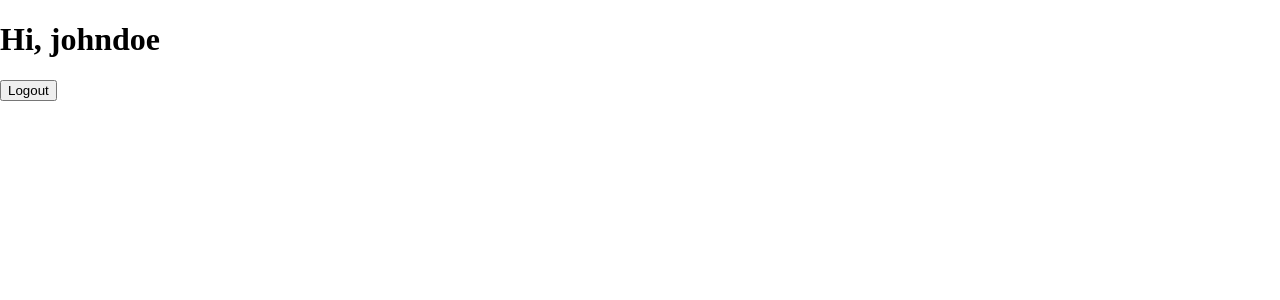
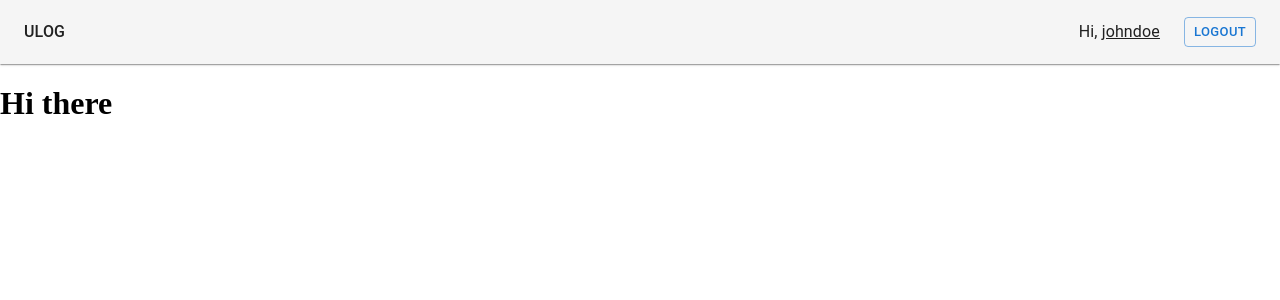
Before and after one commit to vvkin/ulog, a React (Vite) app: page /auth/login in a window 1280 px wide. Both pictures are taken after a click on the button "Login". Shown: the top 300 px of the page. Built offline with nearby package versions, Linux system fonts and the light colour scheme.

Commit message:
Set up mui, add top panel

```diff
--- a/src/App.jsx
+++ b/src/App.jsx
@@ -1,17 +1,40 @@
+import { useEffect, useState } from 'react';
 import { BrowserRouter, Route, Routes } from 'react-router-dom';
+import { LinearProgress } from '@mui/material';
 
 import { AppPublic } from './app/AppPublic';
 import { AppPrivate } from './app/AppPrivate';
+import { useStore } from './store';
+import * as authService from './service/auth.service';
 
 export const App = () => {
+  const { authStore } = useStore();
+  const [isLoading, setIsLoading] = useState(true);
+
+  useEffect(() => {
+    if (authStore.isAuthenticated()) {
+      setIsLoading(false);
+      return;
+    }
+    authService
+      .refreshSession(authStore.getSessionId())
+      .then(() => authStore.resetAuthState())
+      .catch(() => authStore.resetAuthState())
+      .finally(() => setIsLoading(false));
+  }, []);
+
   return (
     <>
+      {isLoading ? (
+        <LinearProgress />
+      ) : (
         <BrowserRouter>
           <Routes>
             <Route path="/auth/*" element={<AppPublic />} />
             <Route path="*" element={<AppPrivate />} />
           </Routes>
         </BrowserRouter>
+      )}
     </>
   );
 };
--- a/src/app/AppPrivate.jsx
+++ b/src/app/AppPrivate.jsx
@@ -1,16 +1,34 @@
-import { Navigate, Routes, Route } from 'react-router-dom';
+import { useEffect } from 'react';
+import { Navigate, Routes, Route, Outlet } from 'react-router-dom';
 
 import { useStore } from '../store';
 import { IndexPage } from '../page';
+import { UserHeaderPanel } from '../component/auth/user-header-panel';
+import { UserStore } from '../store/user.store';
 
 export const AppPrivate = () => {
   const { authStore } = useStore();
   if (!authStore.isAuthenticated()) {
     return <Navigate to="/auth/login" replace />;
   }
+
+  const userStore = new UserStore(authStore.getUserId());
+  useEffect(() => {
+    userStore.load().catch((err) => console.error(err));
+  }, []);
+
   return (
     <Routes>
-      <Route path="/" element={<IndexPage />} />
+      <Route
+        element={
+          <>
+            <UserHeaderPanel userStore={userStore} />
+            <Outlet />
+          </>
+        }
+      >
+        <Route path="/" element={<IndexPage />} />
+      </Route>
     </Routes>
   );
 };
--- /dev/null
+++ b/src/component/auth/user-header-panel.jsx
@@ -0,0 +1,62 @@
+import { useNavigate } from 'react-router';
+import { Link as ReactRouterLink } from 'react-router-dom';
+import { observer } from 'mobx-react-lite';
+import { AppBar, Toolbar, Typography, Button, Box, Stack } from '@mui/material';
+
+import { useStore } from '../../store';
+import * as authService from '../../service/auth.service';
+
+export const UserHeaderPanel = observer(({ userStore }) => {
+  const navigate = useNavigate();
+  const { authStore } = useStore();
+
+  const handleLogout = async (event) => {
+    event.preventDefault();
+    try {
+      await authService.logout();
+    } finally {
+      authStore.resetAuthState();
+      navigate(0);
+    }
+  };
+
+  return (
+    <AppBar position="static" color="default" elevation={1}>
+      <Toolbar>
+        <Box sx={{ flexGrow: 1 }}>
+          <Box
+            direction="row"
+            spacing={1}
+            alignItems="center"
+            sx={{
+              display: 'inline-flex',
+            }}
+            component={ReactRouterLink}
+            to="/"
+          >
+            <Typography
+              sx={{
+                fontFamily: 'default',
+                textTransform: 'uppercase',
+                fontWeight: 'medium',
+              }}
+            >
+              ULog
+            </Typography>
+          </Box>
+        </Box>
+        <Stack direction="row" spacing={3} alignItems="center">
+          <Box>
+            <Typography display="inline">Hi,&nbsp;</Typography>
+            <Typography display="inline" sx={{ textDecoration: 'underline' }}>
+              {userStore.username}
+            </Typography>
+          </Box>
+          <Button size="small" variant="outlined" onClick={handleLogout}>
+            Logout
+          </Button>
+        </Stack>
+      </Toolbar>
+    </AppBar>
+  );
+});
--- a/src/page/index.jsx
+++ b/src/page/index.jsx
@@ -1,21 +1,7 @@
-import { useNavigate } from 'react-router';
-import { useStore } from '../store';
-
 export const IndexPage = () => {
-  const { userStore, authStore } = useStore();
-  const { userId } = userStore.getUser();
-  const navigate = useNavigate();
-
-  const handleLogout = (event) => {
-    event.preventDefault();
-    authStore.resetAuthState();
-    navigate(0);
-  };
-
   return (
     <>
-      <h1>Hi, {userId}</h1>
-      <button onClick={(evt) => handleLogout(evt)}>Logout</button>
+      <h1>Hi there</h1>
     </>
   );
 };
--- /dev/null
+++ b/src/service/auth.service.js
@@ -0,0 +1,15 @@
+export const logout = async () => {
+    // no-op
+};
+
+export const register = async () => {
+    // no-op
+};
+
+export const login = async () => {
+    // no-op
+};
+
+export const refreshSession = async (sessionId) => {
+    // no-op
+}
--- a/src/store/auth.store.js
+++ b/src/store/auth.store.js
@@ -22,3 +22,7 @@ export const resetAuthState = () => {
 export const getUserId = () => {
     return state.userId;
 };
+
+export const getSessionId = () => {
+    return state.userId;
+}
--- a/src/store/index.js
+++ b/src/store/index.js
@@ -2,6 +2,5 @@ import * as authStore from './auth.store';
 import * as userStore from './user.store';
 
 export const useStore = () => ({
-  authStore: authStore,
-  userStore: userStore,
+    authStore: authStore,
 });
--- a/src/store/user.store.js
+++ b/src/store/user.store.js
@@ -1,6 +1,19 @@
-import * as authStore from './auth.store';
+import { makeAutoObservable, runInAction } from 'mobx';
 
-export const getUser = () => {
-  const userId = authStore.getUserId();
-  return { userId };
-};
+export class UserStore {
+    id = null
+
+    constructor(userId) {
+        this.id = userId;
+        makeAutoObservable(this, {
+            id: false,
+            dispose: false
+        });
+    }
+
+    async load() {
+        runInAction(() => {
+            this.username = this.id;
+        })
+    }
+}
```
Also changed, not shown: package.json (+7 -1 lines), 1 other file (tests, documents, lock files or other folders). Lines whose indentation alone changed are shown as unchanged.
